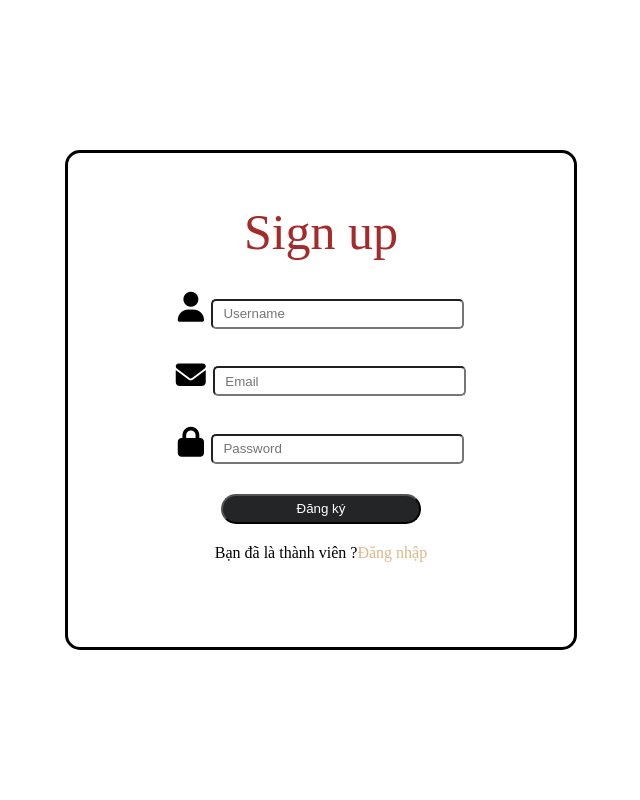
After one commit to ttn-piw/clothing_web, a PHP site: page /register.php in a window 1280 px wide. The commit adds this page. Shown: the whole page, without its empty margins (319-959 px from the left). Run offline with PHP 8.4, Linux system fonts and the light colour scheme.

Commit message:
Upload php

```diff
--- a/index/Login_register/login_register.css
+++ b/index/Login_register/login_register.css
@@ -10,162 +10,85 @@ body{
     justify-content: center;
     min-height: 100vh;
 }
-.container::before{
-    content: "";
-    position: absolute;
-    top:0;
-    left: -50%;
+.container{
+    position: relative;
+    width: 40%;
+    height: 500px;
+    border: 3px solid black;
+    padding-top: 50px;
+    border-radius: 15px;
+    text-align: center;
+}
+.box{
+    /* background-color: aqua; */
+    /* height: 100%; */
+}
+#logo img{
+    width:300px;
+    border-radius: 10px;
+    display: block;
+    float: right;
+}
+.box .title{
     width: 100%;
     height: 100%;
-    background: linear-gradient(-45deg,#FFF8DC ,#003366 );
-    z-index: 6;
-    transform: translateX(100%);
-    transition: 1s ease-in-out;
-    /* display: none; */
+    font-size: 50px;
+    color:brown;
+    padding-top: 40%;
 }
-.container{
-    position: relative;
-    width: 70vw;
-    height: 80vh;
-    border: 3px solid black;
-    border-radius: 15px;
-    overflow: hidden;
+
+.text_input{
+    margin-top: 30px;
+    font-size: 30px;
+    border-radius: 50px;
+}
+
+.text_input label input{
+    border-radius: 5px;
+    width: 30%;
+    height: 30px;
+    padding-left: 10px;
 }
 .btn{
-    display: block;
-    width:150px;
-    height: 50px;
-    border: none;
+    cursor: pointer;
+    margin-top: 30px;
+    background-color: #242526;
+    color: #fff;
+    width: 200px;
     border-radius: 50px;
-    background-color:tan;
-    color: black;
-    font-weight: 600;
-    margin: 10px 0;
-    text-transform: uppercase;
+    font-weight: 500;
+    height: 30px;
 }
-#button_signin, #button_signup{
-    margin-left: 50px;
-}
-.signin_signup{
-    position: absolute;
-    top: 0;
-    left:0;
-    width: 100%;
-    height: 100%;
-    display: flex;
-    justify-content: space-around;
-    align-items: center;
-    z-index: 5;
-}
-.container .signin_signup form{
-    margin-top: 50px;
-    display: flex;
-    align-items: center;
-    justify-content: center;
-    flex-direction: column;
-    width: 40%;
-    min-height: 238px;
-    padding: 0 10px;
-}
-.container .signin_signup .box .title{
-    text-align: center;
-    font-size: 35px;
-    color: brown;
-}
-.box{
-    /* background-color: black; */
-    height: 500px;
-}
-.text_input{
-    margin: 30px 0;
-    width: 300px;
-    display: flex;
-    height: 50px;
-    border: 2px solid black;
-    border-radius: 50px ;
-    /* background-color: aquamarine; */
-    align-items: center;
-    padding-left: 10px;
-    line-height: 5px;
-    z-index: 7;
-    /* transition: 1s ease-in-out; */
-}
-.text_input label {
-    justify-content: center;
-}
-.text_input input{
-    font-size: 15px;
-    width: 200px;
-    height: 20px;
-    flex: 5;
-    background: none;
-    border: none;
-    outline: none;
-    /* background-color: #003366; */
-}
+
 #DKTK{
     margin-top: 20px;
-    font-size: 18px;
-    font-weight: 600;
 }
 #DKTK a{
     text-decoration: none;
-    color: brown;
-}
-form img{
-    margin-left: 90px;
-    width: 50px;
-    display: none;
-}
-.panels_container{
-    position: absolute;
-    top: 0;
-    left:50%;
-    width: 50%;
-    height: 100%;
-    display: flex;
-    align-items: center;
-    justify-content: space-around;
-}
-.panels_container .panel{
-    z-index: 6;
-    display: flex;
-    flex-direction: column;
-    /* align-items: center; */
-    justify-content: center;
-    width: 100%;
-    min-width: 230px;
-    padding: 0 10px;
-    z-index: 6;
-}
-.content{
-    color:#F5F5DC;
-}
-.panel h3{
-    font-size: 35px;
-    width: 100%;
-}
-.image_panel{
-    width: 80%;
+    color:burlywood;
 }
 
-.left_panel .image_panel,
-.left_panel .content{
-    transform: translateX(-800%);
-    transition: 1s ease-in-out;
+.message{
+    margin: 30px;
+    text-align: center;
+    background: #f9eded;
+    padding: 15px 0px;
+    border:1px solid #699053;
+    border-radius: 5px;
+    margin-bottom: 10px;
+    color: red;
 }
-.right_panel .image_panel,
-.right_panel .content{
-    transform: translateX(-15%);
-    transition: 1s ease-in-out;
+.message .btn{
+    text-decoration: none;
 }
-
-.container.sign_up_mode::before{
-    transform: translateX(0);
+@media screen and (max-width:1300px) {
+    #logo img{
+        display: none;
+    }
+    .text_input label input{
+        border-radius: 5px;
+        width: 50%;
+        height: 30px;
+        padding-left: 10px;
+    }
 }
-.container.sign_up_mode .right_panel .content{
-    transform: translateX(200%);
-}
-.container.sign_up_mode .left_panel .content{
-    transform: translateX(-200%);
-}
--- /dev/null
+++ b/php/config.php
@@ -0,0 +1,4 @@
+<?php
+    $connect = mysqli_connect("localhost","root","","clothing_web") or
+    die("Couldn't connect");
+?>
--- /dev/null
+++ b/register.php
@@ -0,0 +1,70 @@
+<!DOCTYPE html>
+<html>
+    <head>
+        <meta charset ="UTF-8">
+        <title>Login/Register's Page</title>
+        <link rel="stylesheet" href="https://cdnjs.cloudflare.com/ajax/libs/font-awesome/6.5.1/css/all.min.css">
+        <link rel="stylesheet" href="index/Login_register/login_register.css">
+    </head>
+    <body>
+        <div class="container">
+            <div class="box form-box">
+
+            <?php
+                include("php/config.php");
+
+                if(isset($_POST['submit'])){
+                    $username = $_POST['username'];
+                    $email = $_POST['email'];
+                    $password = $_POST['password'];
+
+                    $check_email = mysqli_query($connect,"SELECT Email FROM users WHERE Email='$email'");
+                    if(mysqli_num_rows($check_email) !=0 ){
+                        echo    "<div class='message'>
+                                    <p> Địa chỉ email đã được sử dụng. Vui lòng nhập địa chỉ khác!</p>
+                                </div> <br>";
+                        echo "<a href='javascript:self.history.back()'><button class='btn'>Go back</button></a>";
+                    }
+                    else {
+                        mysqli_query($connect,"INSERT INTO users (Username,Email,Password)
+                                                VALUES('$username','$email','$password') ")
+                        or die("Lỗi xảy ra");
+
+                        echo "<div class='message'>
+                            <p> Đăng ký thành công!</p>
+                        </div> <br>";
+                        echo "<a href='index.php'><button class='btn'>Login now</button></a>";
+                    }
+                } else{
+            ?>
+
+                    <form action="register.php" method="post" class="sign-up-form">
+                        <div>
+                            <span class="title">Sign up</span>
+                            <span id="logo"><img src="/imagine/logo.png" alt=""></span>
+                        </div>
+                            <div class="text_input">
+                                <label for="username"><i class="fa-solid fa-user"></i>
+                                    <input type="text" name="username" id="username" placeholder="Username" required>
+                                </label>
+                            </div>
+                            <div class="text_input">
+                                <label for="email"><i class="fa-solid fa-envelope"></i>
+                                    <input type="text" name="email" id="email" placeholder="Email" required>
+                                </label>
+                           </div>
+                            <div class="text_input">
+                                <label for="password"><i class="fa-solid fa-lock"></i>
+                                    <input type="password" name="password" id="password" placeholder="Password" required>
+                                </label>
+                            </div>
+                                <input type="submit" class="btn" name="submit" value="Đăng ký">
+                            <div id="DKTK">
+                                Bạn đã là thành viên ?<a href="login.html">Đăng nhập</a>
+                            </div>
+                </form>
+            </div>
+            <?php } ?>
+        </div>
+    </body>
+</html>
```
Also changed, not shown: index.php (renamed from index.html, +34 -8 lines), index/Login_register/login_register.html (deleted, +0 -79 lines), login.php (added, +57 -0 lines).
